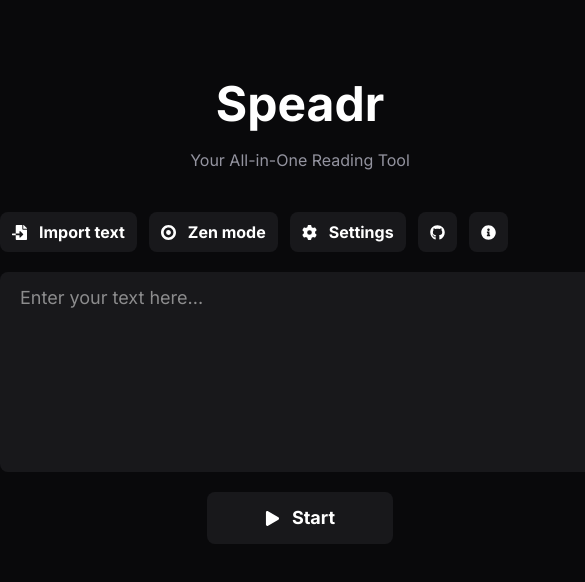
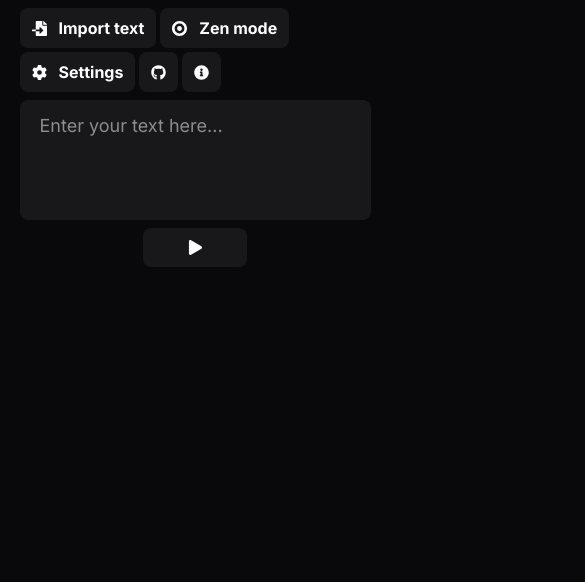
Before and after one commit to tonymac129/speadr, a React (Vite) app: page / in a window 390 px wide. Shown: the top 582 px of the page, 585 px wide, since content can reach past the window. Built offline with nearby package versions, Linux system fonts and the light colour scheme.

Commit message:
Add responsive design, logo, and SEO

```diff
--- a/index.html
+++ b/index.html
@@ -5,12 +5,28 @@
     <link rel="icon" type="image/svg+xml" href="/vite.svg" />
     <meta name="viewport" content="width=device-width, initial-scale=1.0" />
     <title>Speadr - Your All-in-One Reading Tool</title>
+    <link rel="shortcut icon" href="/logo.png" type="image/x-icon" />
     <link rel="preconnect" href="https://fonts.googleapis.com" />
     <link rel="preconnect" href="https://fonts.gstatic.com" crossorigin />
     <link
       href="https://fonts.googleapis.com/css2?family=Inter:ital,opsz,wght@0,14..32,100..900;1,14..32,100..900&display=swap"
       rel="stylesheet"
     />
+    <meta name="title" content="Speadr: your all-in-one speed reading tool" />
+    <meta
+      name="description"
+      content="Speadr uses RSVP to flash words and effectively increase your reading speed. There are tons of customizations and features to help you read faster, comprehend more effectively, and focus better."
+    />
+    <meta name="keywords" content="speed reading, RSVP, productivity, speed reader, focus, learning" />
+    <meta name="author" content="TonyMac129" />
+    <meta property="og:type" content="website" />
+    <meta property="og:url" content="https://tonymac.net/speadr/" />
+    <meta property="og:title" content="Speadr: your all-in-one speed reading tool" />
+    <meta
+      property="og:description"
+      content="Speadr uses RSVP to flash words and effectively increase your reading speed. There are tons of customizations and features to help you read faster, comprehend more effectively, and focus better."
+    />
+    <meta property="og:image" content="/logo.png" />
     <style>
       body {
         background-color: #09090b;
--- a/src/App.tsx
+++ b/src/App.tsx
@@ -168,16 +168,18 @@ function App() {
       initial={{ opacity: 0, y: 200 }}
       animate={{ opacity: 1, y: 0 }}
       transition={{ duration: 0.7, type: "spring" }}
-      className="flex flex-col w-150 h-screen mx-auto items-center py-20 gap-y-5"
+      className="flex flex-col w-[90%] md:w-150 h-screen mx-auto items-center py-2 sm:py-5 lg:py-15 gap-y-2 md:gap-y-5"
     >
       <div
-        className={`${zen && reading ? "opacity-0 pointer-events-none" : "opacity-100"} transition-all! flex flex-col items-center gap-y-5 mb-5`}
+        className={`${zen && reading ? "opacity-0 pointer-events-none" : "opacity-100"} transition-all! flex-col items-center gap-y-2 hidden sm:flex md:gap-y-5 mb-5`}
       >
-        <h2 className="text-secondary-text text-5xl font-bold">Speadr</h2>
-        <p className="text-primary-text">Your All-in-One Reading Tool</p>
+        <h2 className="text-secondary-text text-4xl md:text-5xl font-bold">Speadr</h2>
+        <p className="text-primary-text hidden lg:block">Your All-in-One Speed Reading Tool</p>
       </div>
-      <div className="w-full flex flex-col gap-y-5">
-        <div className={`${zen && reading ? "opacity-0 pointer-events-none" : "opacity-100"} transition-all! flex gap-x-3`}>
+      <div className="w-full flex flex-col gap-y-2 sm:gap-y-5">
+        <div
+          className={`${zen && reading ? "hidden sm:flex opacity-0 pointer-events-none" : "opacity-100 flex"} transition-all! gap-1 md:gap-3 flex-wrap`}
+        >
           <Btn onclick={() => fileInputRef.current?.click()} title="Import text file">
             <FaFileImport size={15} /> Import text
             <input type="file" ref={fileInputRef} accept=".txt, .doc, .docx" className="hidden" onChange={handleImport} />
@@ -208,15 +210,25 @@ function App() {
           />
         ) : (
           <textarea
-            className="rounded-lg bg-secondary w-full h-50 text-secondary-text px-5 py-3 outline-none resize-none text-lg"
+            className="rounded-lg bg-secondary w-full h-30 md:h-50 text-secondary-text px-5 py-3 outline-none resize-none text-lg"
             placeholder="Enter your text here..."
             value={text}
             onChange={(e) => setText(e.target.value)}
           ></textarea>
         )}
       </div>
+      {reading && (
+        <div
+          className={`${zen && reading ? "opacity-0 pointer-events-none" : "opacity-100"} transition-all! w-full bg-secondary h-1 rounded-full overflow-hidden`}
+        >
+          <div
+            className="bg-secondary-text h-full transition-all!"
+            style={{ width: ((index + 1) / processedText.length) * 100 + "%" }}
+          ></div>
+        </div>
+      )}
       <div
-        className={`${zen && reading ? "opacity-0 pointer-events-none" : "opacity-100"} transition-all! flex w-full justify-center gap-x-5`}
+        className={`${zen && reading ? "opacity-0 pointer-events-none" : "opacity-100"} transition-all! flex w-full justify-center gap-x-5 flex-wrap`}
       >
         <div className="flex-1 text-primary-text text-sm items-center flex">
           {reading && (
@@ -224,8 +236,16 @@ function App() {
               <Button onclick={handleRestart} title="Restart (R)">
                 <FaRotateRight size={20} />
               </Button>
-              <div className="ml-5 text-base">
-                {index + 1}/{processedText.length}
+              <div className="hidden sm:flex text-sm ml-2 flex-col justify-center">
+                <div>
+                  Words: {index + 1}/{processedText.length}
+                </div>
+                <div>
+                  Time left: {Math.floor((processedText.length - (index + 1)) / settings.speed)}:
+                  {Math.floor((((processedText.length - (index + 1)) / settings.speed) * 60) % 60)
+                    .toString()
+                    .padStart(2, "0")}
+                </div>
               </div>
             </>
           )}
@@ -234,22 +254,22 @@ function App() {
           <Button onclick={handleBtn} primary>
             {reading && !ended && running && (
               <>
-                <FaPause size={15} /> Pause
+                <FaPause size={15} /> <span className="hidden sm:block">Pause</span>
               </>
             )}
             {!reading && !ended && (
               <>
-                <FaPlay size={15} /> Start
+                <FaPlay size={15} /> <span className="hidden sm:block">Start</span>
               </>
             )}
             {reading && !running && (
               <>
-                <FaPlay size={15} /> Resume
+                <FaPlay size={15} /> <span className="hidden sm:block">Resume</span>
               </>
             )}
             {ended && (
               <>
-                <FaStop size={15} /> Exit
+                <FaStop size={15} /> <span className="hidden sm:block">Exit</span>
               </>
             )}
           </Button>
--- a/src/components/Reader.tsx
+++ b/src/components/Reader.tsx
@@ -33,12 +33,12 @@ function Reader({ index, setIndex, text, setEnded, running, settings }: ReaderPr
 
   return (
     <div
-      className={`w-full h-50 border-3 border-box-color rounded-lg flex items-center justify-center ${settings.size === "s" ? "text-2xl" : settings.size === "m" ? "text-4xl" : "text-5xl"} font-bold text-secondary-text relative`}
+      className={`w-full h-30 md:h-50 border-3 border-box-color rounded-lg flex items-center justify-center ${settings.size === "s" ? "text-2xl" : settings.size === "m" ? "text-4xl" : "text-5xl"} font-bold text-secondary-text relative`}
     >
       {settings.focus && (
         <>
-          <div className="absolute left-[50%] -translate-x-[50%] w-0.5 bg-box-color h-17 top-0" />
-          <div className="absolute left-[50%] -translate-x-[50%] w-0.5 bg-box-color h-17 bottom-0" />
+          <div className="absolute left-[50%] -translate-x-[50%] w-0.5 bg-box-color h-8 md:h-17 top-0" />
+          <div className="absolute left-[50%] -translate-x-[50%] w-0.5 bg-box-color h-8 md:h-17 bottom-0" />
         </>
       )}
       <div className={`${settings.focus ? "flex-1" : ""} text-right`}>{text[index].slice(0, center)}</div>
```
Also changed, not shown: public/logo.png (added).
